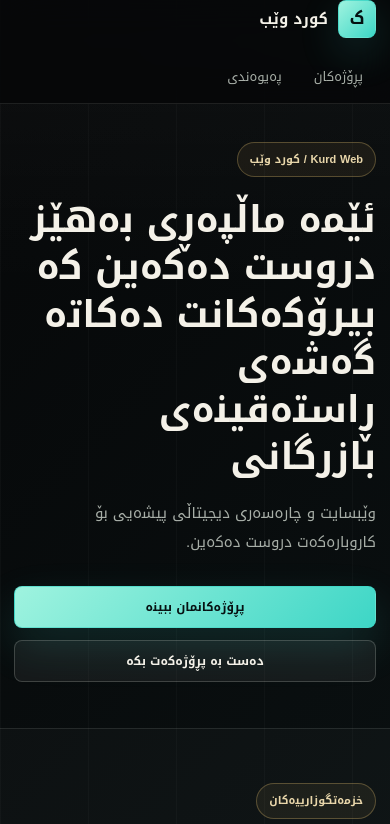
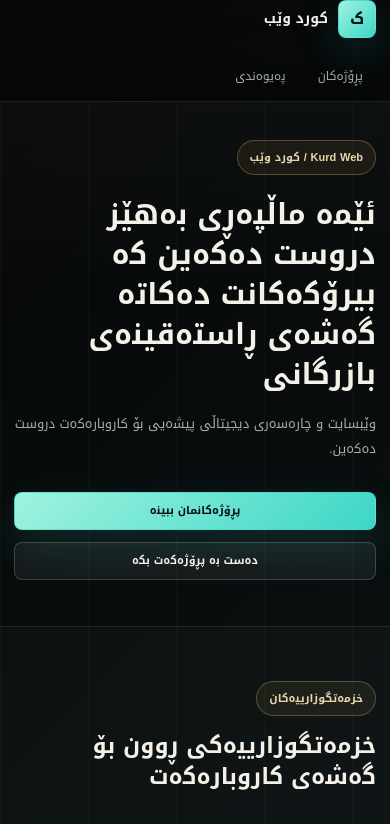
Before and after one commit to Legend999999/san-profile, a Next.js app: page / in a window 390 px wide. Shown: the top 824 px of the page. Built offline with nearby package versions, Linux system fonts and the light colour scheme; no server answers; the database is empty.

Commit message:
Reduce site text sizes

```diff
--- a/app/globals.css
+++ b/app/globals.css
@@ -44,7 +44,7 @@ body {
   direction: rtl;
   text-align: right;
   font-family: var(--font-noto-kufi), Arial, Helvetica, sans-serif;
-  font-size: 15px;
+  font-size: 14px;
   line-height: 1.75;
   letter-spacing: 0;
 }
@@ -113,7 +113,7 @@ button:disabled {
   align-items: center;
   gap: 10px;
   color: var(--text);
-  font-size: 15px;
+  font-size: 14px;
   font-weight: 700;
 }
 
@@ -127,7 +127,7 @@ button:disabled {
   color: #041011;
   background: linear-gradient(135deg, var(--mint), var(--teal));
   box-shadow: 0 14px 40px rgba(61, 214, 198, 0.18);
-  font-size: 17px;
+  font-size: 16px;
   font-weight: 800;
 }
 
@@ -136,7 +136,7 @@ button:disabled {
   align-items: center;
   gap: 6px;
   color: var(--muted);
-  font-size: 13px;
+  font-size: 12px;
 }
 
 .nav-links a,
@@ -195,17 +195,17 @@ button:disabled {
 }
 
 .hero h1 {
-  max-width: 820px;
+  max-width: 760px;
   margin: 20px 0 18px;
-  font-size: clamp(40px, 5.7vw, 76px);
+  font-size: clamp(32px, 4.6vw, 58px);
   font-weight: 800;
-  line-height: 1.18;
+  line-height: 1.26;
 }
 
 .lead {
   max-width: 680px;
   color: var(--muted);
-  font-size: clamp(16px, 1.7vw, 20px);
+  font-size: clamp(14px, 1.35vw, 17px);
   line-height: 1.9;
 }
 
@@ -236,17 +236,17 @@ button:disabled {
 
 .button {
   display: inline-flex;
-  min-height: 44px;
+  min-height: 40px;
   align-items: center;
   justify-content: center;
   gap: 8px;
   border: 1px solid var(--line-strong);
   border-radius: 8px;
-  padding: 11px 16px;
+  padding: 9px 14px;
   color: var(--text);
   background: rgba(255, 255, 255, 0.055);
   cursor: pointer;
-  font-size: 13px;
+  font-size: 12px;
   font-weight: 700;
   line-height: 1.45;
   transition: transform 180ms ease, border-color 180ms ease, background 180ms ease, box-shadow 180ms ease;
@@ -467,7 +467,7 @@ button:disabled {
 
 .section-title {
   margin: 14px 0 0;
-  font-size: clamp(28px, 3.4vw, 44px);
+  font-size: clamp(23px, 2.7vw, 34px);
   font-weight: 800;
   line-height: 1.32;
 }
@@ -1219,18 +1219,18 @@ tr:last-child td {
   }
 
   .hero h1 {
-    font-size: clamp(32px, 9.5vw, 44px);
-    line-height: 1.28;
+    font-size: clamp(25px, 7.4vw, 34px);
+    line-height: 1.38;
   }
 
   .lead {
-    font-size: 15px;
+    font-size: 13px;
     line-height: 1.9;
   }
 
   .section-title,
   .admin-topbar h1 {
-    font-size: clamp(24px, 7vw, 32px);
+    font-size: clamp(21px, 5.8vw, 27px);
     line-height: 1.38;
   }
 
@@ -1262,20 +1262,20 @@ tr:last-child td {
 
   .portfolio-empty h3,
   .admin-empty h3 {
-    font-size: 24px;
+    font-size: 21px;
     line-height: 1.4;
   }
 
   .portfolio-empty p,
   .admin-empty p {
-    font-size: 14px;
+    font-size: 13px;
   }
 
   .button {
     width: 100%;
-    min-height: 42px;
-    padding: 10px 13px;
-    font-size: 12px;
+    min-height: 38px;
+    padding: 9px 12px;
+    font-size: 11px;
   }
 
   .sidebar-nav {
@@ -1299,7 +1299,7 @@ tr:last-child td {
   }
 
   .login-copy h1 {
-    font-size: clamp(28px, 8vw, 38px);
+    font-size: clamp(24px, 6.8vw, 32px);
     line-height: 1.32;
   }
 
```
